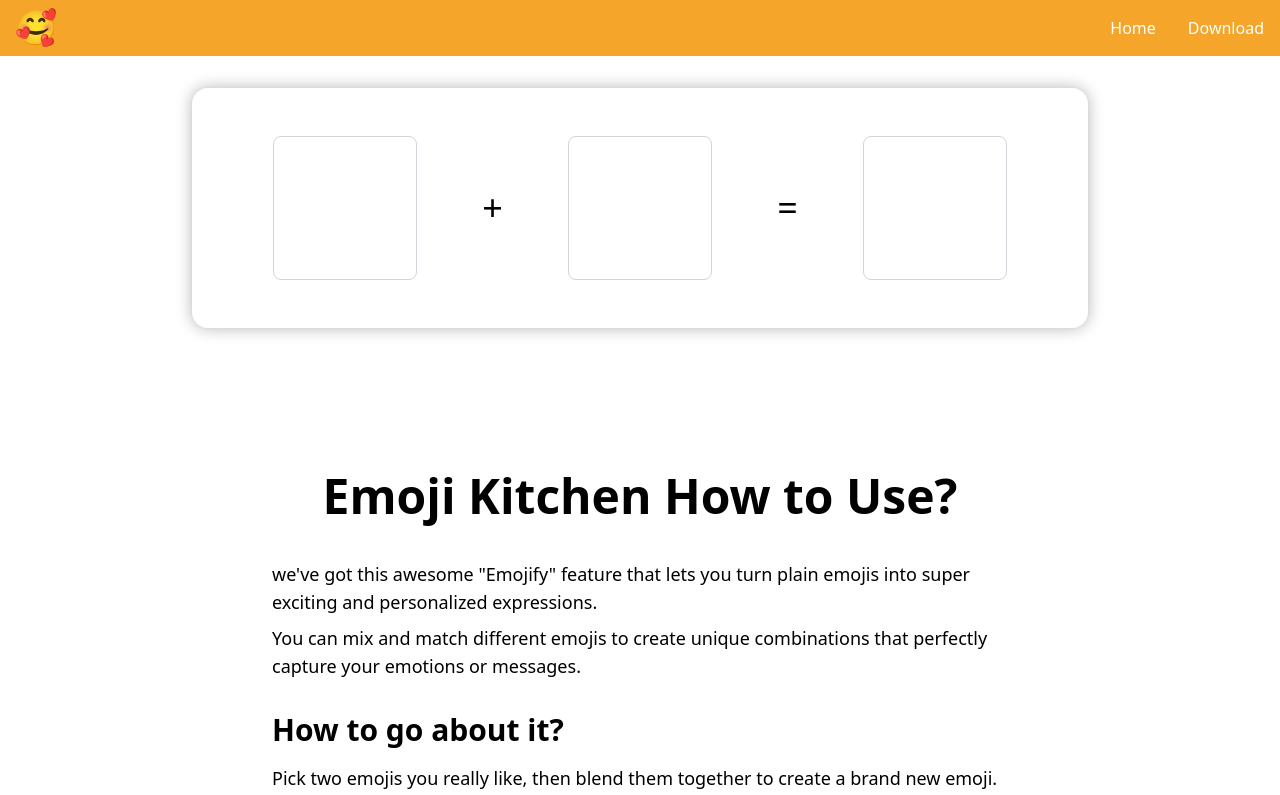
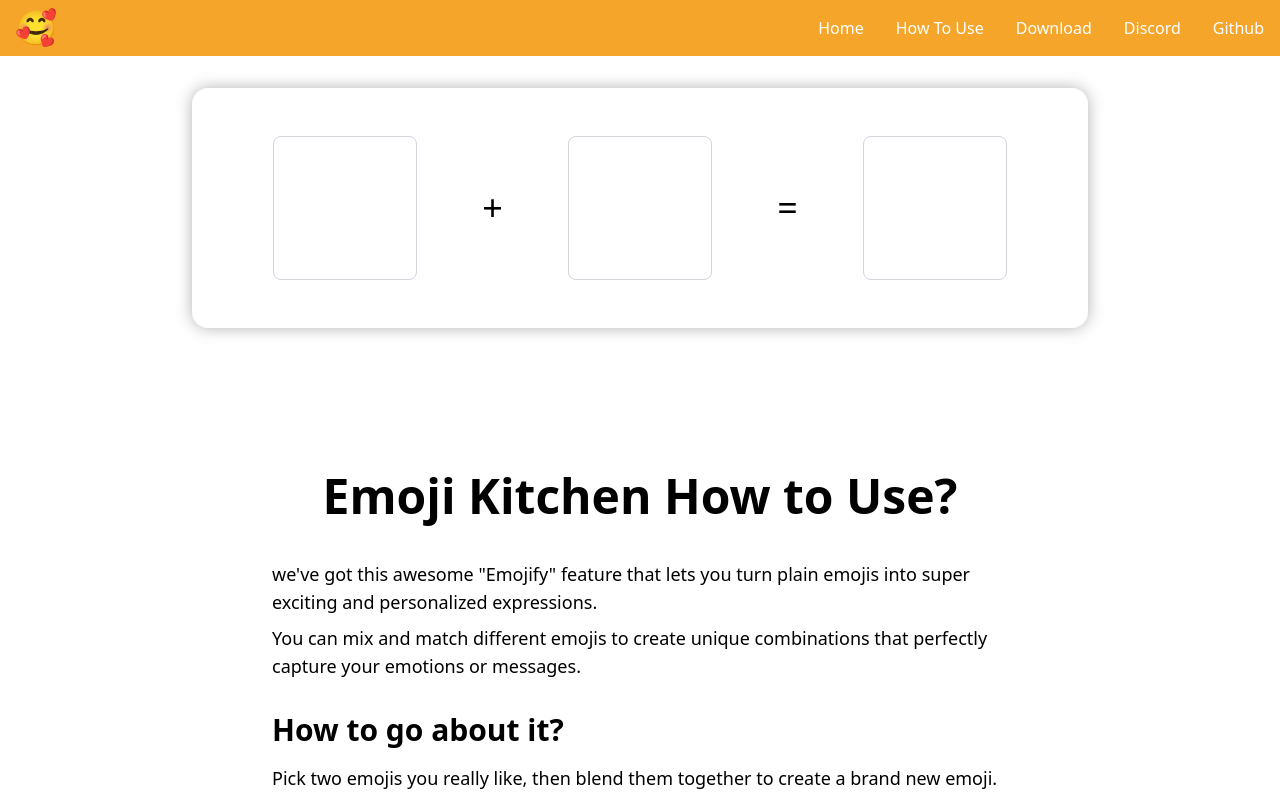
Before and after one commit to cuishunbiao/emojiKitchen, a Nuxt app: page / in a window 1280 px wide. Shown: the top 795 px of the page. Built offline with nearby package versions, Linux system fonts and the light colour scheme.

Commit message:
feat: add discord and github link

```diff
--- a/components/HeaderBox.vue
+++ b/components/HeaderBox.vue
@@ -7,8 +7,10 @@
             </div>
             <nav class="hidden lg:flex">
                 <nuxt-link to="/" class="text-white hover:text-gray-700">Home</nuxt-link>
-                <!-- <nuxt-link class="text-white hover:text-gray-700 ml-8" to="/emoji-kitchen-how-to-use">How To Use</nuxt-link> -->
+                <nuxt-link class="text-white hover:text-gray-700 ml-8" to="/emoji-kitchen-how-to-use">How To Use</nuxt-link>
                 <nuxt-link class="text-white hover:text-gray-700 ml-8" to="/emoji-kitchen-download">Download</nuxt-link>
+                <nuxt-link class="text-white hover:text-gray-700 ml-8" target="_blank" to="https://discord.gg/tEsWWBMs">Discord</nuxt-link>
+                <nuxt-link class="text-white hover:text-gray-700 ml-8" target="_blank" to="https://github.com/cuishunbiao/emojiKitchen">Github</nuxt-link>
             </nav>
             <!-- Add a responsive mobile menu button -->
             <button class="lg:hidden text-white" @click="toggleMobileMenu">Menu</button>
@@ -16,8 +18,10 @@
         <!-- Responsive mobile menu -->
         <div v-show="mobileMenuVisible" class="lg:hidden">
             <nuxt-link to="/" class="block text-white hover:text-gray-700 py-2">Home</nuxt-link>
-            <!-- <nuxt-link to="/emoji-kitchen-how-to-use" class="block text-white hover:text-gray-700 py-2">How To Use</nuxt-link> -->
+            <nuxt-link to="/emoji-kitchen-how-to-use" class="block text-white hover:text-gray-700 py-2">How To Use</nuxt-link>
             <nuxt-link to="/emoji-kitchen-download" class="block text-white hover:text-gray-700 py-2">Download</nuxt-link>
+            <nuxt-link to="https://discord.gg/tEsWWBMs" target="_blank" class="block text-white hover:text-gray-700 py-2">Discord</nuxt-link>
+            <nuxt-link to="https://github.com/cuishunbiao/emojiKitchen" target="_blank" class="block text-white hover:text-gray-700 py-2">Github</nuxt-link>
         </div>
     </div>
 </header>
```
